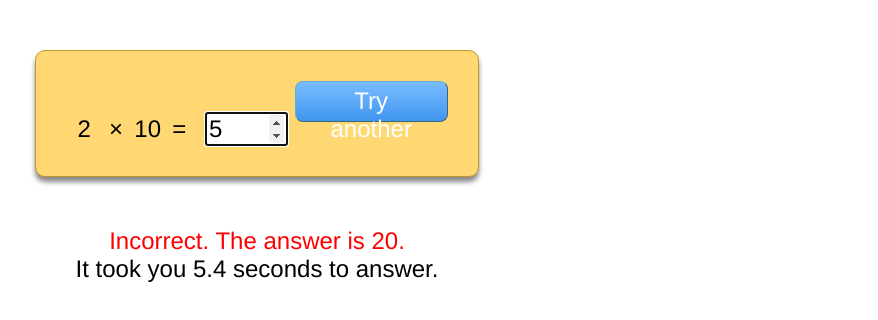
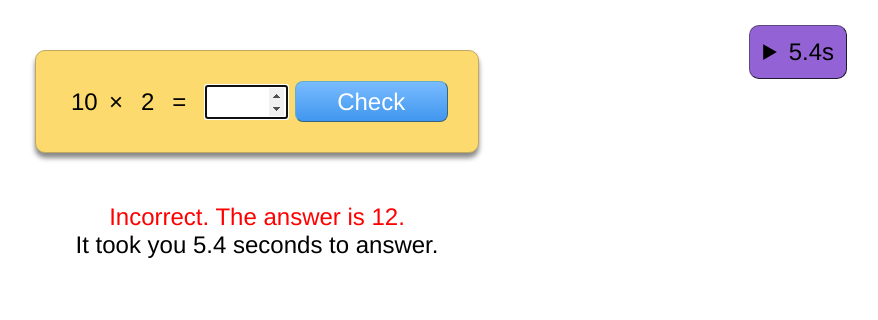
Before and after one commit to bjc/mult, a plain HTML site: page index.html in a window 1280 px wide. Both pictures are taken after typing "5" into the empty fields and a click on the button "Check". Shown: the whole page, without its empty margins (383-1261 px from the left). Drawn offline with Linux system fonts and the light colour scheme.

Commit message:
Add history and averages for question timers.

```diff
--- a/base.css
+++ b/base.css
@@ -1,12 +1,14 @@
+/* http://paletton.com/#uid=31c0s0kievNiOL7iHDdh6sMg2o2 */
+
 body {
     font-family: "Helvetica Neue", Helvetica, sans-serif;
 }
 
 form {
     display: table;
-    border: 1px solid #bf9730;
+    border: 1px solid #c0a860;
     border-radius: 10px;
-    background-color: #ffd873;
+    background-color: #fdda6d;
     box-shadow: 0 5px 5px #888;
 }
 
@@ -56,3 +58,26 @@ form {
 #timer {
     display: none;
 }
+
+#history {
+    border: 1px outset #5f4782;
+    border-radius: 10px;
+    background-color: #9363d6;
+    padding: 0.5em;
+    width: 3em;
+    position: absolute;
+    text-align: right;
+}
+
+#history-list {
+    list-style: none;
+    padding: 0;
+}
+
+#history li::after {
+    content: "s"
+}
+
+#history summary::after {
+    content: "s"
+}
--- a/index.html
+++ b/index.html
@@ -13,6 +13,15 @@
   </head>
 
   <body>
+    <details id="history">
+      <ol id="history-list">
+        <li>1.20</li>
+        <li>75.52</li>
+        <li>8.00</li>
+      </ol>
+      <summary id="history-average">2.2</summary>
+    </details>
+
     <form id="test-form">
       <span class="test">
         <span id="op1"></span>
--- a/mult.js
+++ b/mult.js
@@ -1,6 +1,7 @@
 var TABLE_SIZE = 12;
 
-var startDate, op1, op2, ans;
+var startDate;
+var answerHistory = [];
 
 var testFormEl      = document.getElementById('test-form');
 var op1El           = document.getElementById('op1');
@@ -13,35 +14,38 @@ var correctAnswerEl = document.getElementById('correct-answer');
 var submitEl        = document.getElementById('submit');
 var timerEl         = document.getElementById('timer');
 var timeEl          = document.getElementById('time');
+var historyEl       = document.getElementById('history-list')
+var averageEl       = document.getElementById('history-average')
+
+function question() {
+    this.op1 = Math.round(Math.random() * (TABLE_SIZE-1) + 1);
+    this.op2 = Math.round(Math.random() * (TABLE_SIZE-1) + 1);
+    this.ans = this.op1 * this.op2;
+}
 
 function setUp()
 {
-    op1 = Math.round(Math.random() * (TABLE_SIZE-1) + 1);
-    op2 = Math.round(Math.random() * (TABLE_SIZE-1) + 1);
-    ans = op1 * op2;
+    q = new question();
 
-    op1El.innerHTML           = op1;
-    op2El.innerHTML           = op2;
-    answerEl.value            = '';
-    correctAnswerEl.innerHTML = ans;
-    testFormEl.onsubmit       = checkAnswer;
-
-    submitEl.innerHTML        = 'Check';
-    timerEl.style.display     = 'none';
-    correctEl.style.display   = 'none';
-    incorrectEl.style.display = 'none';
+    op1El.innerHTML     = q.op1;
+    op2El.innerHTML     = q.op2;
+    answerEl.value      = '';
+    testFormEl.onsubmit = function () { checkAnswer(q); return false; };
 
     answerEl.focus();
 
     startDate = new Date();
 }
 
-function checkAnswer() {
+function checkAnswer(q) {
     var endDate = new Date();
-    timeEl.innerHTML = ((endDate - startDate)/1000).toFixed(1);
+    q.elapsed = (endDate - startDate)/1000
+    time = q.elapsed.toFixed(1)
+    timeEl.innerHTML = time;
     timerEl.style.display = 'block';
 
-    if (answerEl.value == ans) {
+    correctAnswerEl.innerHTML = q.ans;
+    if (answerEl.value == q.ans) {
         correctEl.style.display   = 'inline';
         incorrectEl.style.display = 'none';
     } else {
@@ -49,11 +53,22 @@ function checkAnswer() {
         correctEl.style.display   = 'none';
     }
 
-    testFormEl.onsubmit = refresh;
-    submitEl.innerHTML  = 'Try another';
-    answerEl.focus();
+    addToHistory(time)
+    answerHistory.push(q)
+    averageEl.innerHTML = (answerHistory.reduce(function (acc, val) { return acc + val.elapsed }, 0) / answerHistory.length).toFixed(1)
 
-    return false;
+    setUp();
+}
+
+function addToHistory(time) {
+    var children = historyEl.childNodes;
+    for (i = children.length; i > 4; i--) {
+        historyEl.removeChild(children[children.length - i]);
+    }
+
+    var item = document.createElement('li');
+    item.appendChild(document.createTextNode(time));
+    historyEl.appendChild(item);
 }
 
 function refresh() {
--- a/wide.css
+++ b/wide.css
@@ -18,3 +18,8 @@ form {
     width: 153px;
     height: 41px;
 }
+
+#history {
+    top: 25px;
+    right: 50px;
+}
```
